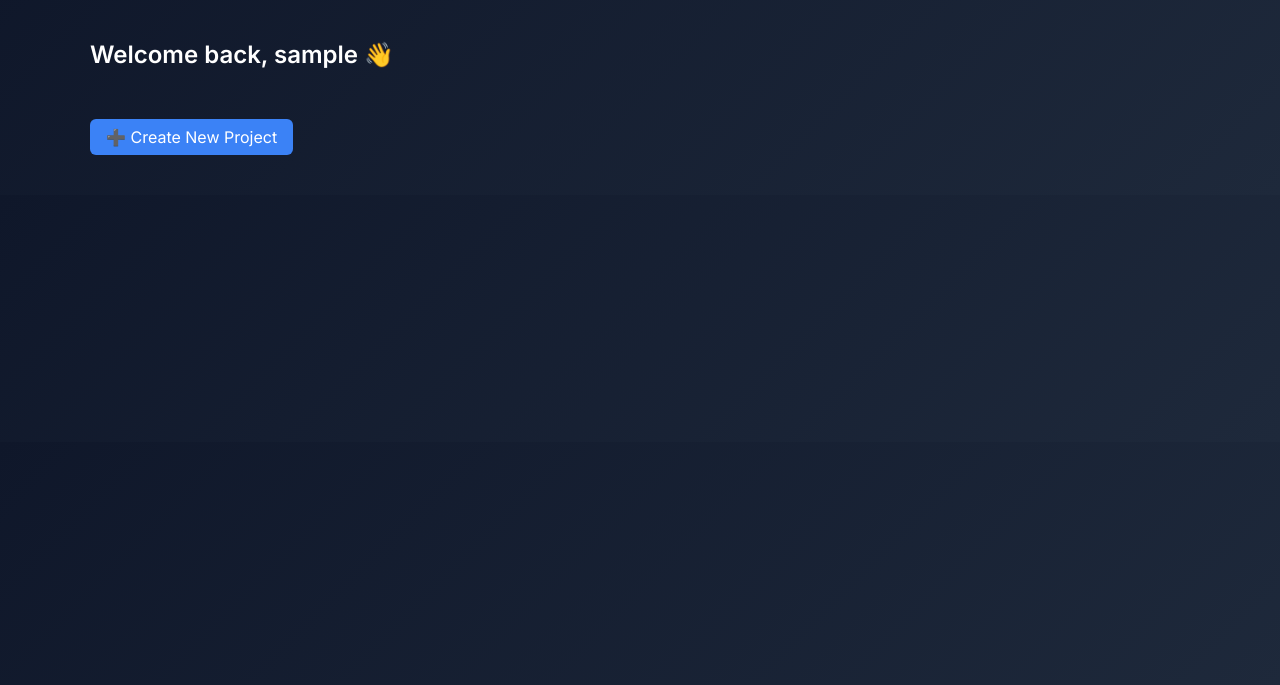
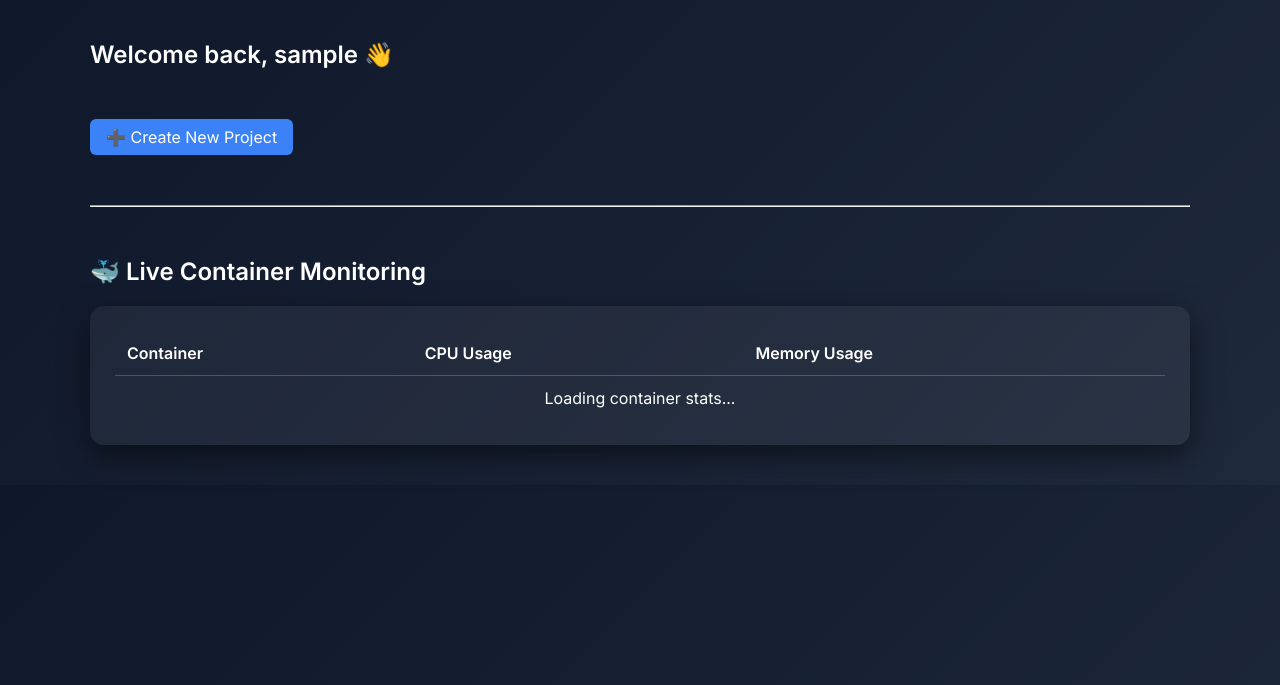
Before and after one commit to Amanzuu/Devops-flask-dashboard, a Flask app: page / in a window 1280 px wide. Shown: the part 52-737 px from the top of the page. Run offline with Flask 3, Linux system fonts and the light colour scheme; the visitor is signed in with stand-in values (Sample User, id 1); data that the repository does not hold is empty.

Commit message:
Added container monitoring and improved deployment dashboard

```diff
--- a/app/routes.py
+++ b/app/routes.py
@@ -453,3 +453,47 @@ def deployment_status(deployment_id):
         "progress": deployment.progress,
         "port": deployment.port
     })
+
+# ==================================================
+# API ROUTE
+# ==================================================
+
+@main.route("/api/docker-stats")
+@login_required
+def docker_stats():
+
+    try:
+
+        result = subprocess.run(
+            [
+                "docker",
+                "stats",
+                "--no-stream",
+                "--format",
+                "{{.Container}}|{{.Name}}|{{.CPUPerc}}|{{.MemUsage}}"
+            ],
+            capture_output=True,
+            text=True
+        )
+
+        containers = []
+
+        for line in result.stdout.strip().split("\n"):
+
+            if not line:
+                continue
+
+            cid, name, cpu, mem = line.split("|")
+
+            containers.append({
+                "id": cid,
+                "name": name,
+                "cpu": cpu,
+                "memory": mem
+            })
+
+        return jsonify(containers)
+
+    except Exception as e:
+
+        return jsonify({"error": str(e)})
--- a/app/templates/dashboard.html
+++ b/app/templates/dashboard.html
@@ -100,7 +100,6 @@
            class="btn btn-secondary">
             📜 History
         </a>
-
         {% endif %}
 
         <!-- Delete -->
@@ -128,13 +127,55 @@
    ➕ Create New Project
 </a>
 
-<!-- LIVE PROGRESS SCRIPT -->
+<hr style="margin:50px 0;">
+
+<!-- ================================================= -->
+<!-- LIVE CONTAINER MONITORING -->
+<!-- ================================================= -->
+
+<h2 style="margin-bottom:20px;">🐳 Live Container Monitoring</h2>
+
+<div class="card">
+
+<table class="table" style="width:100%;">
+
+<thead>
+<tr>
+<th>Container</th>
+<th>CPU Usage</th>
+<th>Memory Usage</th>
+</tr>
+</thead>
+
+<tbody id="docker-stats">
+
+<tr>
+<td colspan="3" style="text-align:center;">
+Loading container stats...
+</td>
+</tr>
+
+</tbody>
+
+</table>
+
+</div>
+
+<!-- ================================================= -->
+<!-- LIVE DEPLOYMENT PROGRESS -->
+<!-- ================================================= -->
+
 <script>
+
 {% for item in project_data %}
 {% if item.deployment %}
+
 setInterval(function(){
+
 fetch("/deployment-status/{{ item.deployment.id }}")
+
 .then(res => res.json())
+
 .then(data => {
 
 let bar = document.getElementById("progress-{{ item.deployment.id }}");
@@ -149,9 +190,64 @@ setInterval(function(){
 }
 
 });
+
 }, 2000);
+
 {% endif %}
 {% endfor %}
+
+</script>
+
+<!-- ================================================= -->
+<!-- DOCKER LIVE STATS SCRIPT -->
+<!-- ================================================= -->
+
+<script>
+
+function loadDockerStats(){
+
+fetch("/api/docker-stats")
+
+.then(response => response.json())
+
+.then(data => {
+
+let html = "";
+
+if(data.length === 0){
+
+html = `
+<tr>
+<td colspan="3" style="text-align:center;">
+No running containers
+</td>
+</tr>
+`;
+
+}
+
+data.forEach(container => {
+
+html += `
+<tr>
+<td>${container.name}</td>
+<td>${container.cpu}</td>
+<td>${container.memory}</td>
+</tr>
+`;
+
+});
+
+document.getElementById("docker-stats").innerHTML = html;
+
+});
+
+}
+
+loadDockerStats();
+
+setInterval(loadDockerStats, 5000);
+
 </script>
 
 {% endblock %}
```
Lines whose indentation alone changed are shown as unchanged.
